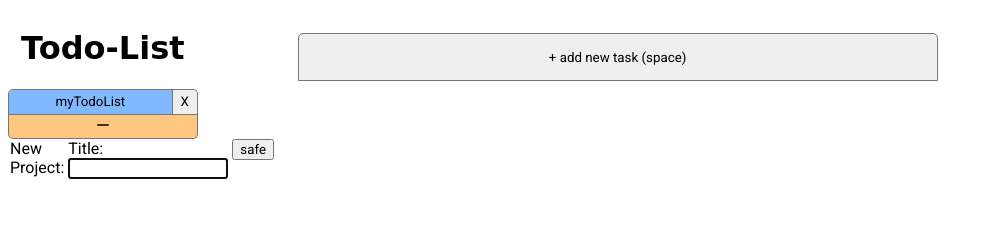
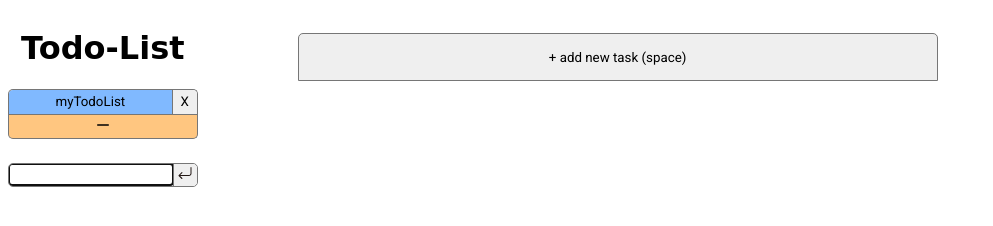
Before and after one commit to bbqbop/todo-list, a website built with webpack: page index.html in a window 1280 px wide. Both pictures are taken after a click on the button 102 px from the left and 126 px from the top of the page. Shown: the whole page, without its empty margins (0-993 px from the left). Built offline with nearby package versions, Linux system fonts and the light colour scheme; a web font is replaced by a local one.

Commit message:
style project form

```diff
--- a/src/icons.js
+++ b/src/icons.js
@@ -1,4 +1,4 @@
-export { iconPlus, iconMinus, iconDelete };
+export { iconPlus, iconMinus, iconDelete, iconEnter };
 
 const iconPlus = document.createElement('p');
 iconPlus.innerHTML = '<?xml version="1.0" ?><!-- Uploaded to: SVG Repo, www.svgrepo.com, Generator: SVG Repo Mixer Tools --><svg width="1rem" height="1rem" viewBox="0 0 24 24" xmlns="http://www.w3.org/2000/svg"><title/><g id="Complete"><g data-name="add" id="add-2"><g><line fill="none" stroke="#000000" stroke-linecap="round" stroke-linejoin="round" stroke-width="2" x1="12" x2="12" y1="19" y2="5"/><line fill="none" stroke="#000000" stroke-linecap="round" stroke-linejoin="round" stroke-width="2" x1="5" x2="19" y1="12" y2="12"/></g></g></g></svg>';
@@ -8,3 +8,6 @@ iconMinus.innerHTML ='<svg width="1rem" height="1rem" viewBox="0 0 24 24" xmlns=
 
 const iconDelete = document.createElement('p');
 iconDelete.innerHTML = '<svg width="2rem" height="2rem" viewBox="0 0 24 24" fill="none" xmlns="http://www.w3.org/2000/svg" transform="matrix(1, 0, 0, 1, 0, 0)"><g id="SVGRepo_bgCarrier" stroke-width="0"></g><g id="SVGRepo_tracerCarrier" stroke-linecap="round" stroke-linejoin="round"></g><g id="SVGRepo_iconCarrier"> <path d="M7.70015 6.35982L3.53349 11.3598C3.22445 11.7307 3.22445 12.2693 3.53349 12.6402L7.70015 17.6402C7.89015 17.8682 8.1716 18 8.46838 18H18C19.6569 18 21 16.6569 21 15V9C21 7.34315 19.6569 6 18 6H8.46837C8.1716 6 7.89015 6.13182 7.70015 6.35982Z" stroke="#000000" stroke-width="2" stroke-linecap="round" stroke-linejoin="round"></path> <path d="M15 10L13 12M13 12L11 14M13 12L11 10M13 12L15 14" stroke="#000000" stroke-width="2" stroke-linecap="round" stroke-linejoin="round"></path> </g></svg>';
+
+const iconEnter = document.createElement('p');
+iconEnter.innerHTML = '<svg height="2.5rem" width="2.5rem" version="1.1" id="图层_1" xmlns="http://www.w3.org/2000/svg" xmlns:xlink="http://www.w3.org/1999/xlink" viewBox="0 0 40 40" enable-background="new 0 0 40 40" xml:space="preserve" fill="#000000"><g id="SVGRepo_bgCarrier" stroke-width="0"></g><g id="SVGRepo_tracerCarrier" stroke-linecap="round" stroke-linejoin="round"></g><g id="SVGRepo_iconCarrier"> <g> <g> <g> <g> <path fill="#231815" d="M14,22h10c0.8,0,1.5-0.7,1.5-1.5v-6c0-0.3,0.2-0.5,0.5-0.5s0.5,0.2,0.5,0.5v6c0,1.4-1.1,2.5-2.5,2.5H14 V22z"></path> </g> <g> <path fill="#231815" d="M17,26c-0.1,0-0.3,0-0.4-0.1l-3-3c-0.2-0.2-0.2-0.5,0-0.7l3-3c0.2-0.2,0.5-0.2,0.7,0s0.2,0.5,0,0.7 l-2.6,2.6l2.6,2.6c0.2,0.2,0.2,0.5,0,0.7C17.3,26,17.1,26,17,26z"></path> </g> </g> </g> </g> </g></svg>'
--- a/src/index.js
+++ b/src/index.js
@@ -1,6 +1,6 @@
 import initializeUI from './ui';
 import css from './style.css';
-import { iconPlus, iconMinus } from "./icons.js";
+import { iconPlus, iconMinus, iconEnter } from "./icons.js";
 
 export { exportList, findCurrentProject, findCurrentTask }
 
--- a/src/style.css
+++ b/src/style.css
@@ -100,6 +100,8 @@ form {
 
 .projects :first-child {
     border-right: solid 1px var(--gray);
+    max-width: 100%;
+    overflow: scroll;
 }
 
 .projects:hover {
@@ -121,6 +123,53 @@ form {
 .addProjectBtn:hover {
     background-color: var(--compFull);
 }
+
+/* project form */
+
+.projectForm {
+    justify-content: space-between;
+    margin-top: 1.5rem;
+    height: 1.5rem;
+    border: solid 1px var(--gray);
+    border-radius: 5px;
+    overflow: hidden;
+}
+
+.projectForm legend {
+    padding: 0;
+    width: auto;
+}
+
+.projectForm input {
+    min-width: none;
+    max-width: none;
+    width: 100%;
+    appearance: none;
+    border: none;
+    flex: 1;
+    margin: 0;
+    padding: 3px 7px;
+}
+.projectForm input:hover {
+    background-color: var(--grayLight);
+}
+
+.projectForm #submit {
+    width: 24px;
+    flex: 0 0 auto;
+    display: flex;
+    justify-content: center;
+    align-items: center;
+    border: none;
+    border-left: solid 1px var(--gray);
+    border-radius: 0 4px 4px 0;
+    overflow: hidden;
+}
+#submit:hover {
+    border: solid 1px var(--grayDark);
+}
+
+
 
 /* main */
 
--- a/src/ui.js
+++ b/src/ui.js
@@ -1,5 +1,5 @@
 import { exportList as projects, findCurrentProject, findCurrentTask } from "./index.js";
-import { iconPlus, iconMinus } from "./icons.js";
+import { iconPlus, iconMinus, iconEnter } from "./icons.js";
 
 export default function initializeUI(){
     const content = document.querySelector('.content');
@@ -72,12 +72,12 @@ export default function initializeUI(){
      projectForm.classList.add('projectForm');
      projectForm.id = 'projectForm';
 
-     const projectLegend = document.createElement('legend');
-     projectLegend.textContent = 'New Project:'
-     projectForm.append(projectLegend);
-
-     createInput('text', 'Title: ', 'title', projectForm)
-     createInput('submit','','submit', projectForm, 'safe');
+     createInput('text', '', 'title', projectForm)
+     const submit = document.createElement('button');
+     submit.type = 'submit'
+     submit.id = 'submit';
+     submit.append(iconEnter);
+     projectForm.append(submit);
 
      projectFormWrapper.append(projectForm);
 
```
